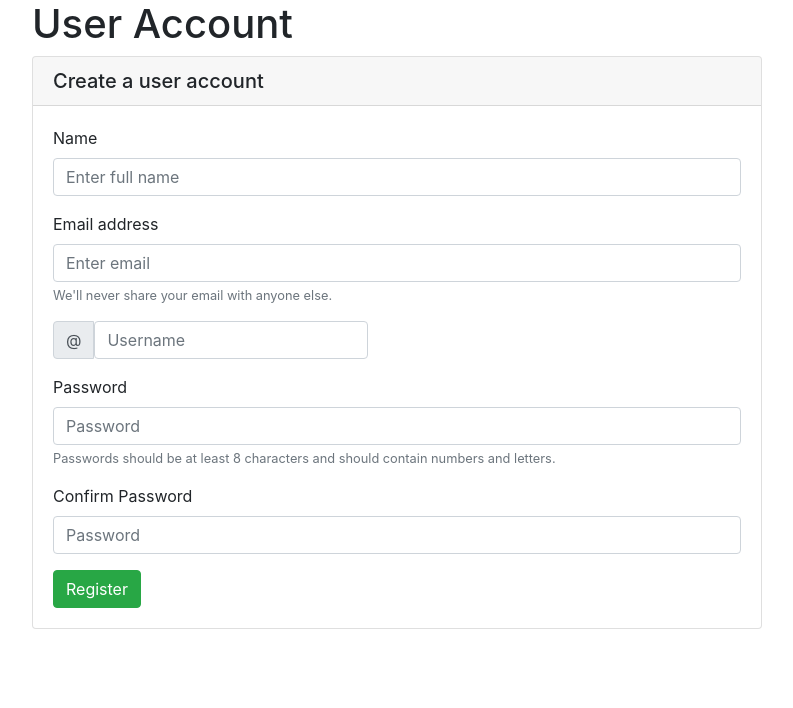
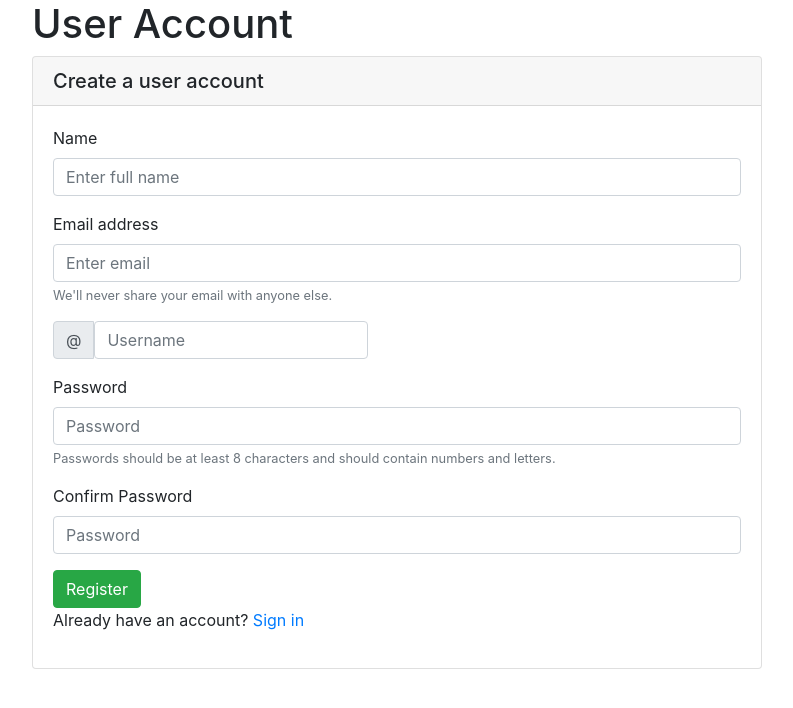
Before and after one commit to ConsTructionGang/FrontEnd, an Angular app: page /useraccount in a window 1280 px wide. Shown: the top 708 px of the page, without its empty margins (53-846 px from the left). Built offline with nearby package versions, Linux system fonts and the light colour scheme.

Commit message:
added routes from user/supplier back to sign in

```diff
--- a/src/app/accounts/createsupplieraccount/createsupplieraccount.component.html
+++ b/src/app/accounts/createsupplieraccount/createsupplieraccount.component.html
@@ -8,19 +8,19 @@
           <form name="supplierForm">
             <div class="input-group mb-3">
               <div class="input-group-prepend">
-                <span class="input-group-text" id="basic-addon1">@</span>
+                <span class="input-group-text" required id="basic-addon1">@</span>
                 <input type="text" class="form-control" placeholder="Username" aria-label="Username" aria-describedby="basic-addon1" [(ngModel)]="userAccount.username"
                   name="userfield" required>
               </div>
             </div>
             <div class="form-group">
               <label for="inputCompanyName">Company Name</label>
-              <input class="form-control" id="inputCompanyName" placeholder="Enter company name" [(ngModel)]="userAccount.companyname"
+              <input class="form-control" required id="inputCompanyName" placeholder="Enter company name" [(ngModel)]="userAccount.companyname"
                 name="companyfield">
             </div>
             <div class="form-group">
               <label for="inputLocation">Location</label>
-              <input class="form-control" id="inputLocation" placeholder="Enter location" [(ngModel)]="userAccount.location" name="locationfield">
+              <input class="form-control" required id="inputLocation" placeholder="Enter location" [(ngModel)]="userAccount.location" name="locationfield">
             </div>
             <div class="form-group">
               <label for="inputSupplies">Supplies</label>
@@ -52,6 +52,9 @@
             </div>
 
             <button type="submit" class="btn btn-success">Register</button>
+            <p> Already have an account?
+	            	<a routerLink="/login">Sign in</a>
+	        	</p>
           </form>
         </div>
       </div>
--- a/src/app/accounts/createuseraccount/createuseraccount.component.html
+++ b/src/app/accounts/createuseraccount/createuseraccount.component.html
@@ -17,7 +17,7 @@
             </div>
             <div class="input-group mb-3">
               <div class="input-group-prepend">
-                <span class="input-group-text" id="basic-addon1">@</span>
+                <span class="input-group-text" required id="basic-addon1">@</span>
                 <input type="text" class="form-control" placeholder="Username" aria-label="Username" aria-describedby="basic-addon1" [(ngModel)]="userAccount.username" name="usernamefield">
               </div>
             </div>
@@ -32,8 +32,10 @@
               <label for="exampleInputPassword2">Confirm Password</label>
               <input type="password" class="form-control" required id="exampleInputPassword2" placeholder="Password" [(ngModel)]="userAccount.password" name="confirmpasswordfield">
             </div>
-
             <button type="submit" class="btn btn-success">Register</button>
+            <p> Already have an account?
+              <a routerLink="/login">Sign in</a>
+            </p>
           </form>
         </div>
       </div>
--- a/src/app/accounts/login/login.component.html
+++ b/src/app/accounts/login/login.component.html
@@ -19,10 +19,10 @@
               </div>
               <div class="form-group">
                 <label for="exampleInputPassword2">Confirm Password</label>
-                <input type="password" class="form-control" required id="exampleInputPassword2" placeholder="Password" [(ngModel)]="userAccount.password"
+                <input type="password" class="form-control" required id="exampleInputPassword2" placeholder="Password" [(ngModel)]="account.password"
                   name="confirmpasswordfield">
               </div>
-	            <button type="Login" class="btn btn-success">Login</button>
+	            <button type="Login" class="btn btn-success">Sign in</button>
 	            <a href="#forgotPassword">Forgot Password</a>
 	            <br>
 	            <p> Don't have an account?
--- a/src/app/accounts/login/login.component.ts
+++ b/src/app/accounts/login/login.component.ts
@@ -14,12 +14,12 @@ export class LoginComponent implements OnInit {
   constructor() { }
 
   ngOnInit() {
-  	this.title = 'Login'
-    this.account = {
+  this.title = 'Login';
+  this.account = {
       id: 0,
       username: '',
       password: ''
-    }
+    };
   }
 
 }
```
Also changed, not shown: src/app/app-routing.module.ts (+4 -4 lines).
